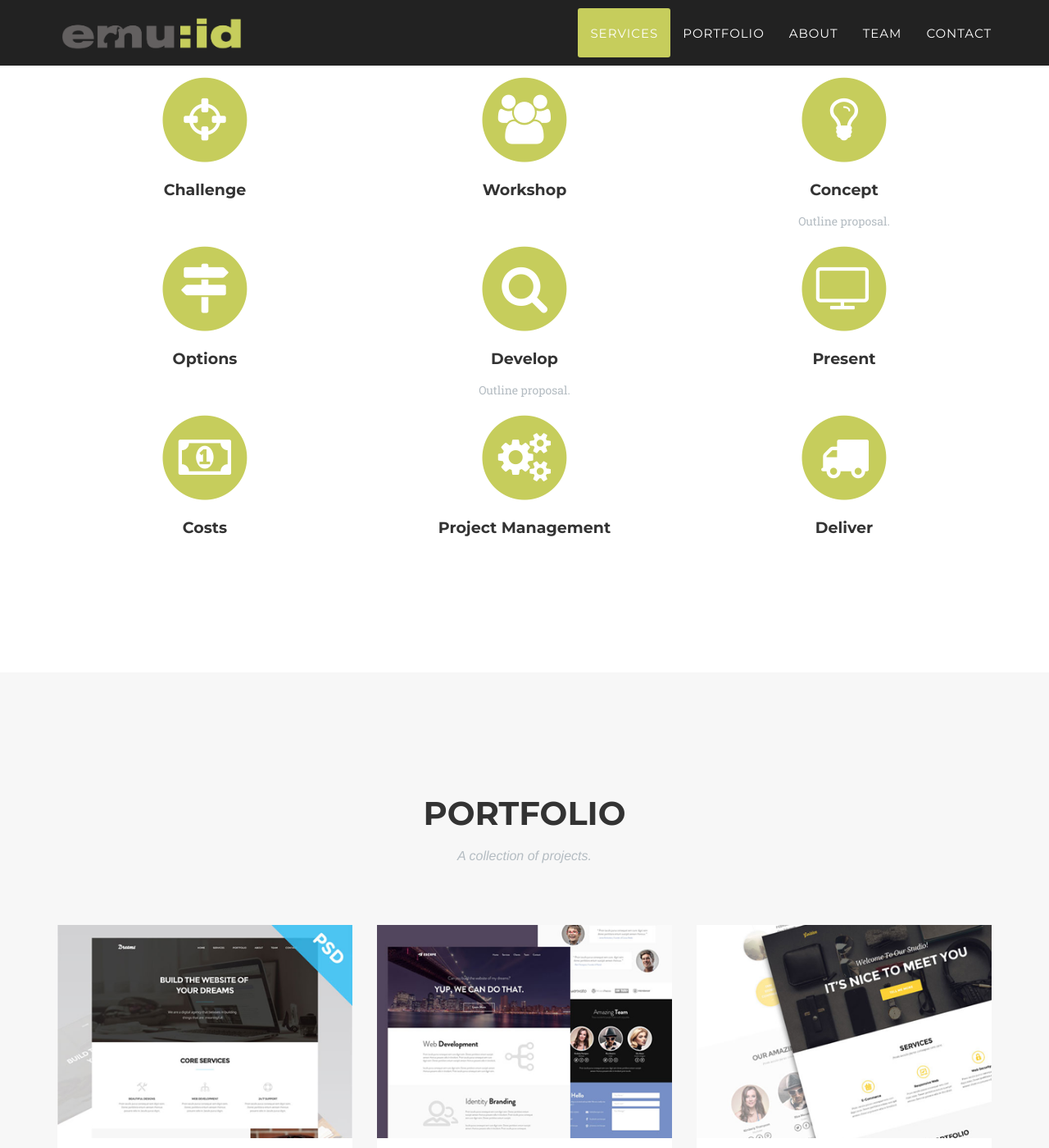
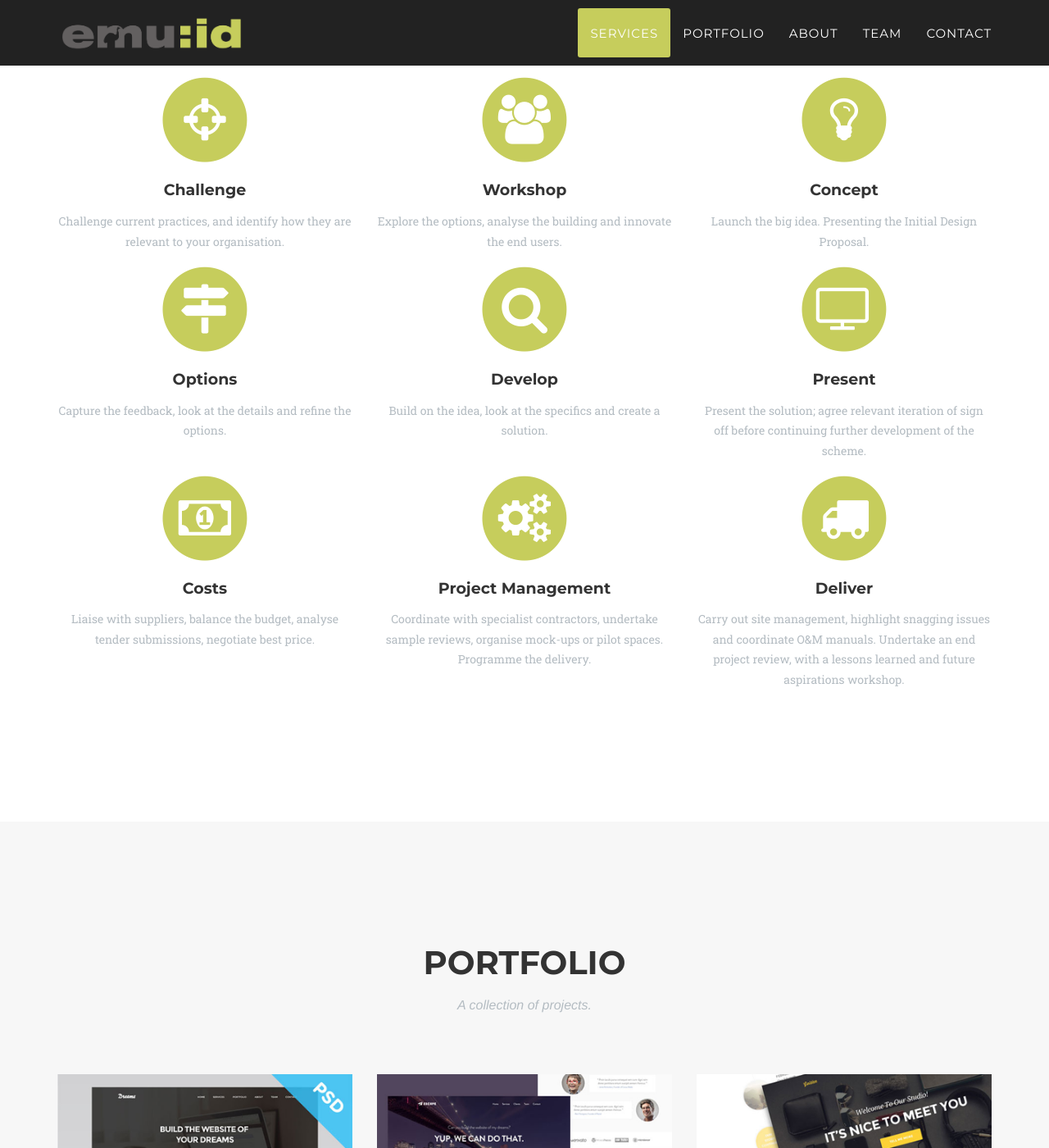
Before and after one commit to emuid/emuid.github.io, a Jekyll site: the page built from index.html, in a window 1280 px wide and 1400 px high, scrolled down 1226 px. Shown: the whole window at 82% size. Built offline with Jekyll 4.4.1, drawn with Linux system fonts in a browser that asks for light colours; some web fonts are replaced.

Commit message:
updated all service descriptions

```diff
--- a/_includes/services.html
+++ b/_includes/services.html
@@ -42,7 +42,7 @@
                         <i class="fa fa-crosshairs fa-stack-1x fa-inverse"></i>
                     </span>
                     <h4 class="service-heading">Challenge</h4>
-                    <p class="text-muted"></p>
+                    <p class="text-muted">Challenge current practices, and identify how they are relevant to your organisation.</p>
                 </div>
                 <div class="col-md-4">
                     <span class="fa-stack fa-4x">
@@ -50,7 +50,7 @@
                         <i class="fa fa-users fa-stack-1x fa-inverse"></i>
                     </span>
                     <h4 class="service-heading">Workshop</h4>
-                    <p class="text-muted"></p>
+                    <p class="text-muted">Explore the options, analyse the building and innovate the end users.</p>
                 </div>
                 <div class="col-md-4">
                     <span class="fa-stack fa-4x">
@@ -58,7 +58,7 @@
                         <i class="fa fa-lightbulb-o fa-stack-1x fa-inverse"></i>
                     </span>
                     <h4 class="service-heading">Concept</h4>
-                    <p class="text-muted">Outline proposal.</p>
+                    <p class="text-muted">Launch the big idea. Presenting the Initial Design Proposal.</p>
                 </div>
             </div>
             <div class="row text-center">
@@ -68,7 +68,7 @@
                         <i class="fa fa-map-signs fa-stack-1x fa-inverse"></i>
                     </span>
                     <h4 class="service-heading">Options</h4>
-                    <p class="text-muted"></p>
+                    <p class="text-muted">Capture the feedback, look at the details and refine the options.</p>
                 </div>
                 <div class="col-md-4">
                     <span class="fa-stack fa-4x">
@@ -76,7 +76,7 @@
                         <i class="fa fa-search fa-stack-1x fa-inverse"></i>
                     </span>
                     <h4 class="service-heading">Develop</h4>
-                    <p class="text-muted">Outline proposal.</p>
+                    <p class="text-muted">Build on the idea, look at the specifics and create a solution.</p>
                 </div>
                 <div class="col-md-4">
                     <span class="fa-stack fa-4x">
@@ -84,7 +84,7 @@
                         <i class="fa fa-television fa-stack-1x fa-inverse"></i>
                     </span>
                     <h4 class="service-heading">Present</h4>
-                    <p class="text-muted"></p>
+                    <p class="text-muted">Present the solution; agree relevant iteration of sign off before continuing further development of the scheme.</p>
                 </div>
             </div>
             <div class="row text-center">
@@ -94,7 +94,7 @@
                         <i class="fa fa-money fa-stack-1x fa-inverse"></i>
                     </span>
                     <h4 class="service-heading">Costs</h4>
-                    <p class="text-muted"></p>
+                    <p class="text-muted">Liaise with suppliers, balance the budget, analyse tender submissions, negotiate best price.</p>
                 </div>
                 <div class="col-md-4">
                     <span class="fa-stack fa-4x">
@@ -102,7 +102,7 @@
                         <i class="fa fa-cogs fa-stack-1x fa-inverse"></i>
                     </span>
                     <h4 class="service-heading">Project Management</h4>
-                    <p class="text-muted"></p>
+                    <p class="text-muted">Coordinate with specialist contractors, undertake sample reviews, organise mock-ups or pilot spaces.  Programme the delivery.</p>
                 </div>
                 <div class="col-md-4">
                     <span class="fa-stack fa-4x">
@@ -110,7 +110,7 @@
                         <i class="fa fa-truck fa-stack-1x fa-inverse"></i>
                     </span>
                     <h4 class="service-heading">Deliver</h4>
-                    <p class="text-muted"></p>
+                    <p class="text-muted">Carry out site management, highlight snagging issues and coordinate O&M manuals.  Undertake an end project review, with a lessons learned and future aspirations workshop.</p>
                 </div>
             </div>
         </div>
```
